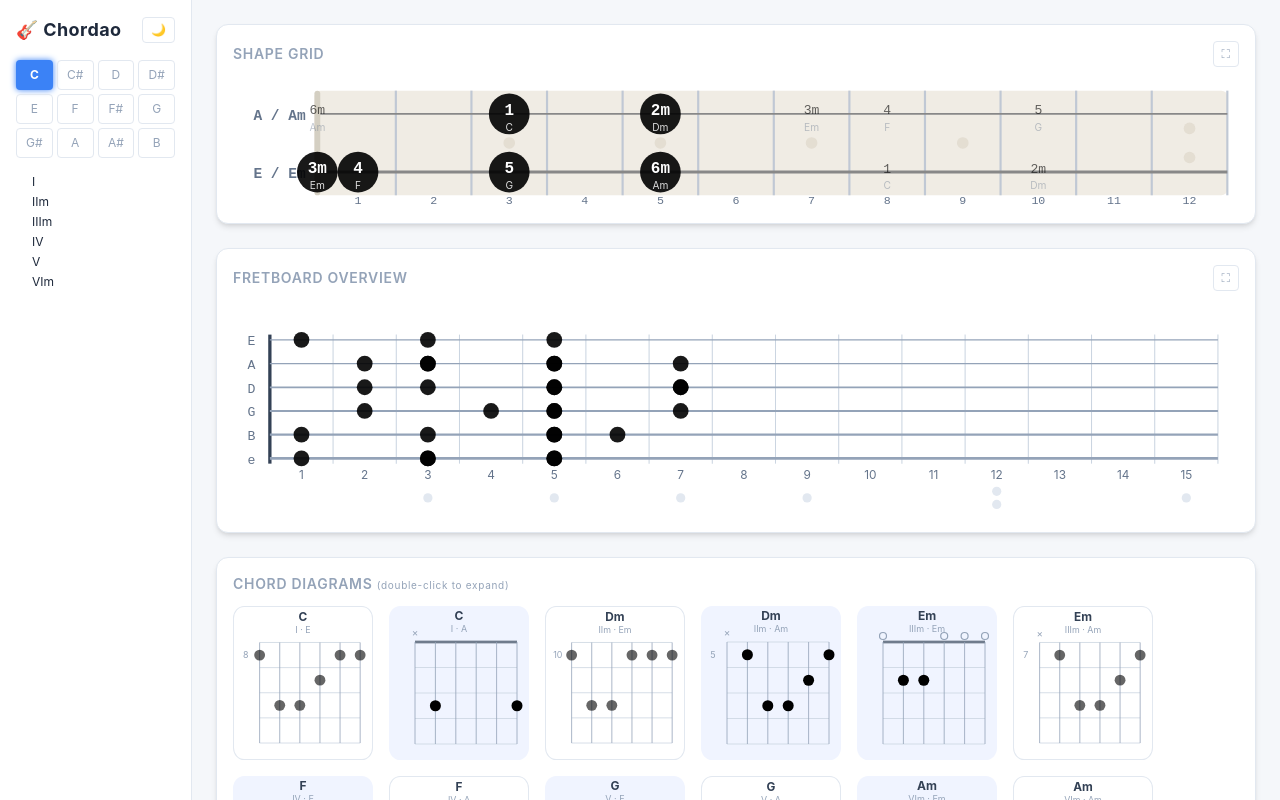
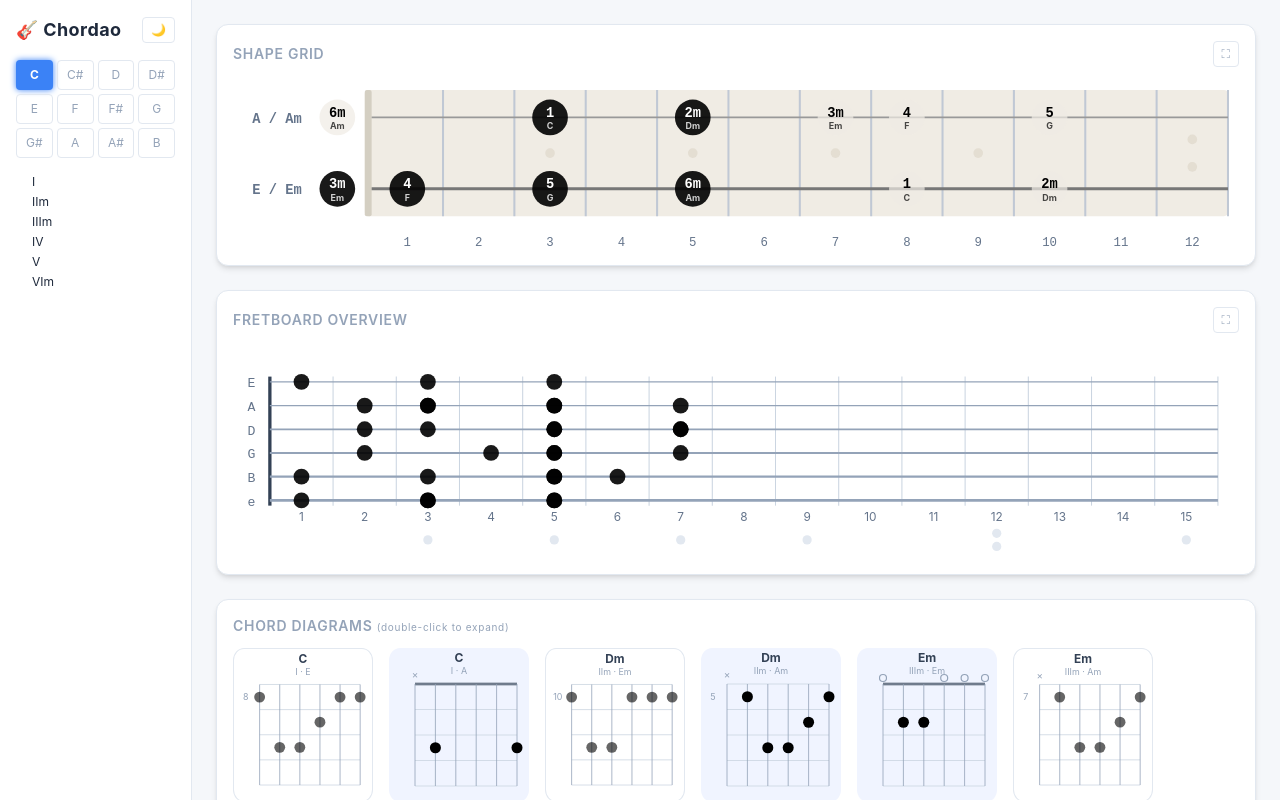
Before and after one commit to W-Mai/chordao, a React (Vite) app: page / in a window 1280 px wide. Shown: the top 800 px of the page. Built offline with nearby package versions, Linux system fonts and the light colour scheme.

Commit message:
fix: chord markers use filled background and keep text inside circle

```diff
--- a/src/ShapeGrid.tsx
+++ b/src/ShapeGrid.tsx
@@ -37,118 +37,114 @@ export function ShapeGrid({ voicings, optimal, light = false, totalFrets = 12 }:
   }
 
   const labelW = 56;
-  const nutW = 4;
+  const nutW = 5;
+  const openW = 40; // dedicated space for open position before nut
   const fretW = 52;
-  const padX = 8;
-  const stringGap = 40;
-  const padY = 24;
   const boardW = totalFrets * fretW;
-  const svgW = labelW + nutW + boardW + padX;
-  const svgH = padY + stringGap + padY;
+  const stringGap = 52;
+  const padY = 28;
+  const svgW = labelW + openW + nutW + boardW + 8;
+  const svgH = padY + stringGap + padY + 16; // extra for fret numbers
   const stringY = [padY, padY + stringGap];
+  const boardX = labelW + openW + nutW;
 
   const fretLine = light ? '#c0c8d4' : '#2a4a6a';
   const boardBg = light ? '#f0ece4' : '#1a1408';
   const nutColor = light ? '#d4cfc2' : '#e0d6c2';
-  const stringColor = light ? '#888' : '#aaa';
+  const stringColors = light ? ['#999', '#777'] : ['#999', '#bbb'];
   const txt = light ? '#64748b' : '#5a7a9a';
   const dotMarker = light ? '#d8d0c0' : '#2a2010';
 
-  // Inlay frets (relative to board)
   const singleDots = [3, 5, 7, 9];
   const doubleDot = 12;
+  const dotR = 13;
+
+  function cellX(fret: number): number {
+    if (fret === 0) return labelW + openW / 2;
+    return boardX + (fret - 1) * fretW + fretW / 2;
+  }
 
   return (
     <div className="overflow-x-auto">
       <svg viewBox={`0 0 ${svgW} ${svgH}`} className="w-full" style={{ minWidth: 600 }}>
-        {/* Fretboard background */}
-        <rect x={labelW} y={padY - 16} width={nutW + boardW} height={stringGap + 32} rx={4} fill={boardBg} />
+        {/* Fretboard wood */}
+        <rect x={boardX - nutW} y={stringY[0] - 20} width={nutW + boardW} height={stringGap + 40} rx={3} fill={boardBg} />
 
         {/* Nut */}
-        <rect x={labelW} y={padY - 16} width={nutW} height={stringGap + 32} rx={2} fill={nutColor} />
+        <rect x={boardX - nutW} y={stringY[0] - 20} width={nutW} height={stringGap + 40} rx={1.5} fill={nutColor} />
 
         {/* Fret wires */}
         {Array.from({ length: totalFrets }, (_, f) => {
-          const x = labelW + nutW + (f + 1) * fretW;
-          return <line key={f} x1={x} y1={padY - 16} x2={x} y2={padY + stringGap + 16} stroke={fretLine} strokeWidth={1.5} />;
+          const x = boardX + (f + 1) * fretW;
+          return <line key={f} x1={x} y1={stringY[0] - 20} x2={x} y2={stringY[1] + 20} stroke={fretLine} strokeWidth={1.5} />;
         })}
 
-        {/* Fret numbers */}
-        {Array.from({ length: totalFrets }, (_, f) => {
-          const x = labelW + nutW + f * fretW + fretW / 2;
-          return (
-            <text key={f} x={x} y={svgH - 2} textAnchor="middle" fontSize={8} fill={txt} fontFamily="monospace">
-              {f + 1}
-            </text>
-          );
-        })}
-
-        {/* Inlay dots */}
-        {singleDots.filter(f => f <= totalFrets).map(f => {
-          const x = labelW + nutW + (f - 1) * fretW + fretW / 2;
-          return <circle key={f} cx={x} cy={padY + stringGap / 2} r={4} fill={dotMarker} opacity={0.5} />;
-        })}
+        {/* Inlay dots between strings */}
+        {singleDots.filter(f => f <= totalFrets).map(f => (
+          <circle key={f} cx={boardX + (f - 1) * fretW + fretW / 2} cy={padY + stringGap / 2} r={3.5} fill={dotMarker} opacity={0.5} />
+        ))}
         {doubleDot <= totalFrets && <>
-          <circle cx={labelW + nutW + (doubleDot - 1) * fretW + fretW / 2} cy={padY + stringGap / 2 - 10} r={4} fill={dotMarker} opacity={0.5} />
-          <circle cx={labelW + nutW + (doubleDot - 1) * fretW + fretW / 2} cy={padY + stringGap / 2 + 10} r={4} fill={dotMarker} opacity={0.5} />
+          <circle cx={boardX + (doubleDot - 1) * fretW + fretW / 2} cy={padY + stringGap / 2 - 10} r={3.5} fill={dotMarker} opacity={0.5} />
+          <circle cx={boardX + (doubleDot - 1) * fretW + fretW / 2} cy={padY + stringGap / 2 + 10} r={3.5} fill={dotMarker} opacity={0.5} />
         </>}
 
         {/* Strings */}
         {rows.map((row, ri) => (
           <g key={row.label}>
-            {/* String label */}
             <text x={labelW - 6} y={stringY[ri] + 4} textAnchor="end" fontSize={10} fontWeight="bold" fill={txt} fontFamily="monospace">
               {row.label}
             </text>
-            {/* String wire */}
             <line
-              x1={labelW + nutW} y1={stringY[ri]}
-              x2={labelW + nutW + boardW} y2={stringY[ri]}
-              stroke={stringColor} strokeWidth={ri === 1 ? 2 : 1.2}
+              x1={boardX} y1={stringY[ri]}
+              x2={boardX + boardW} y2={stringY[ri]}
+              stroke={stringColors[ri]} strokeWidth={ri === 1 ? 2.2 : 1.2}
             />
           </g>
         ))}
 
-        {/* Chord markers on strings */}
+        {/* Fret numbers */}
+        {Array.from({ length: totalFrets }, (_, f) => (
+          <text key={f} x={boardX + f * fretW + fretW / 2} y={svgH - 2} textAnchor="middle" fontSize={9} fill={txt} fontFamily="monospace">
+            {f + 1}
+          </text>
+        ))}
+
+        {/* Chord markers */}
         {rows.map((_, ri) =>
           grid[ri].map((cell, fret) => {
             if (!cell) return null;
-            // Position: center of the fret space, on the string
-            const x = fret === 0
-              ? labelW + nutW / 2
-              : labelW + nutW + (fret - 1) * fretW + fretW / 2;
+            const x = cellX(fret);
             const y = stringY[ri];
             const color = DEGREE_COLORS[cell.degree];
             const isOpt = cell.isOptimal;
+            const r = dotR;
 
             return (
               <g key={`${ri}-${fret}`}>
-                {/* Dot */}
+                {/* Background circle: solid for optimal, semi-transparent fill for non-optimal */}
                 <circle
-                  cx={x} cy={y} r={isOpt ? 14 : 11}
-                  fill={isOpt ? color : 'transparent'}
+                  cx={x} cy={y} r={r}
+                  fill={isOpt ? color : boardBg}
                   stroke={color}
                   strokeWidth={isOpt ? 0 : 2}
-                  opacity={isOpt ? 0.9 : 0.4}
+                  opacity={isOpt ? 0.9 : 0.7}
                 />
-                {/* Degree label */}
+                {/* Degree + chord name stacked inside circle */}
                 <text
-                  x={x} y={y - 2}
+                  x={x} y={y - 3}
                   textAnchor="middle" dominantBaseline="middle"
-                  fontSize={isOpt ? 11 : 9} fontWeight={isOpt ? 'bold' : 'normal'}
+                  fontSize={10} fontWeight="bold"
                   fill={isOpt ? '#fff' : color}
-                  opacity={isOpt ? 1 : 0.6}
                   fontFamily="monospace"
                 >
                   {DEGREE_LABELS[cell.degree]}
                 </text>
-                {/* Chord name */}
                 <text
-                  x={x} y={y + 10}
+                  x={x} y={y + 7}
                   textAnchor="middle" dominantBaseline="middle"
-                  fontSize={7}
-                  fill={isOpt ? '#fff' : txt}
-                  opacity={isOpt ? 0.85 : 0.4}
+                  fontSize={6.5} fontWeight="bold"
+                  fill={isOpt ? 'rgba(255,255,255,0.8)' : color}
+                  opacity={isOpt ? 1 : 0.7}
                 >
                   {cell.name}
                 </text>
```
